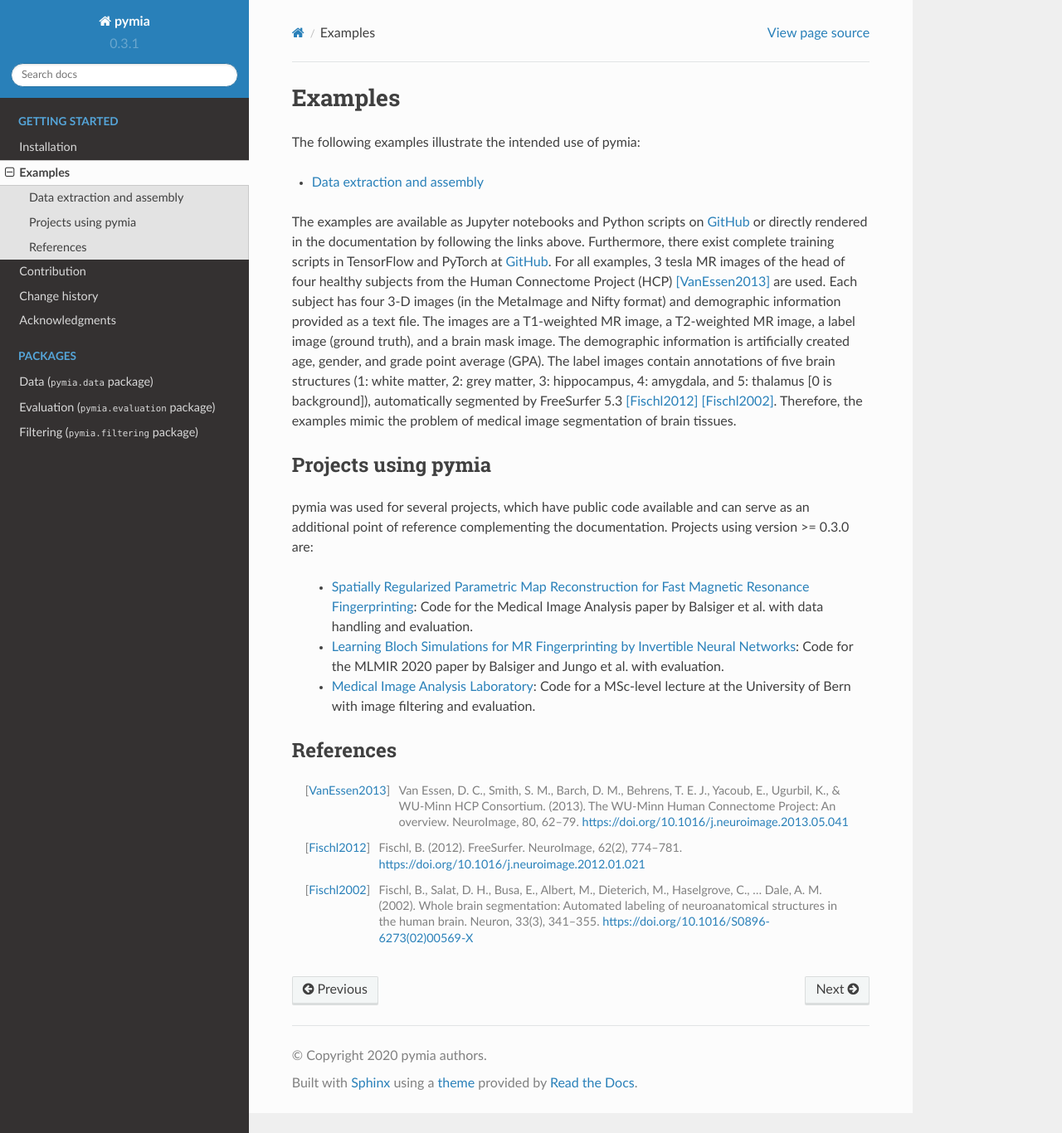
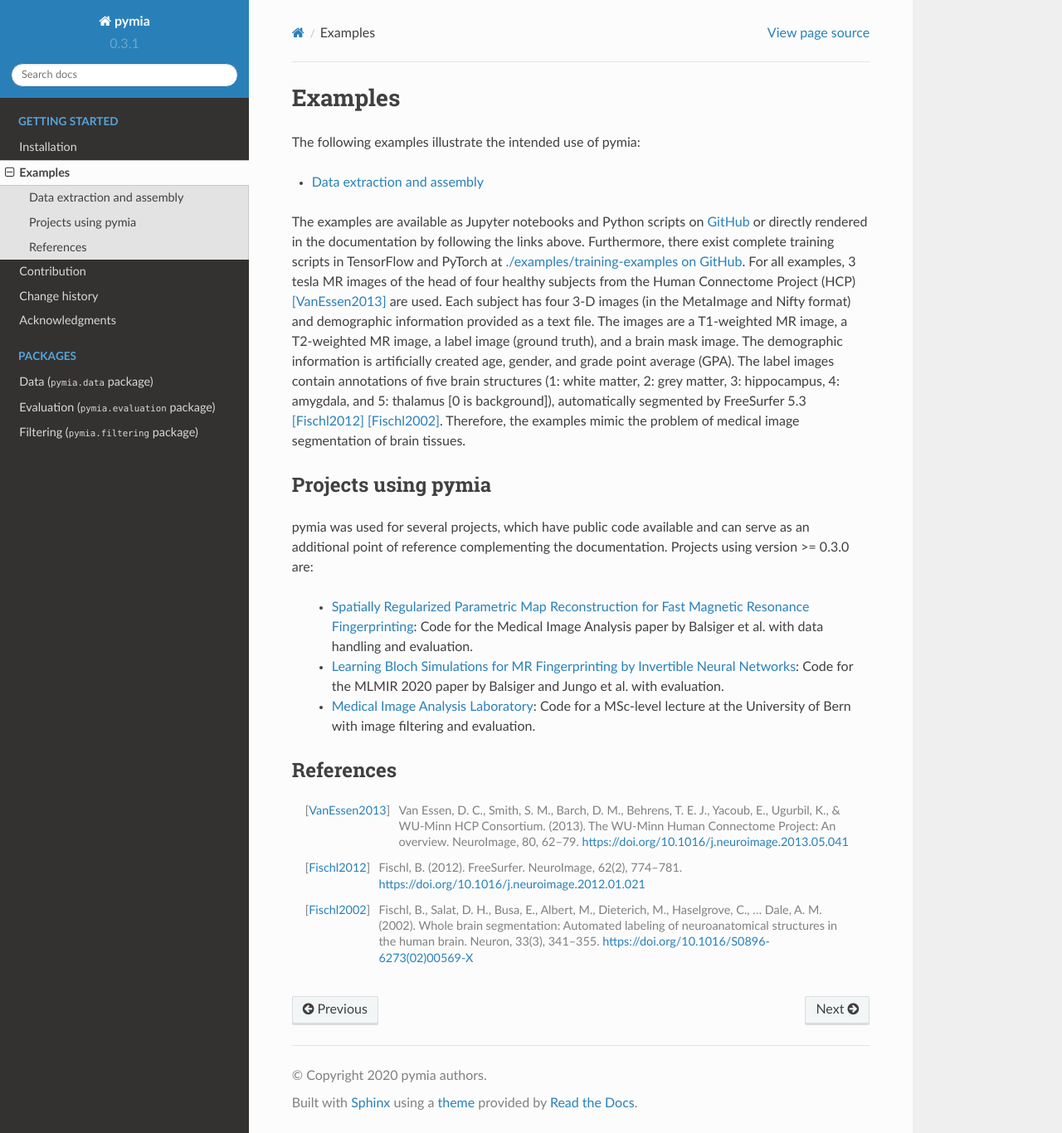
Before and after one commit to rundherum/pymia, a Sphinx documentation site: the page built from docs/examples.rst, in a window 1280 px wide and 1366 px high. Shown: the whole window at 83% size. Built offline with Sphinx 7.4.7 and the Read the Docs theme 2.0.0, drawn with Linux system fonts in a browser that asks for light colours; formulas are drawn with MathJax 3; pages that are not in the unit, such as notebooks, are missing from menus.

Commit message:
fix(examples): double definition of GitHub

```diff
--- a/docs/examples.rst
+++ b/docs/examples.rst
@@ -16,7 +16,7 @@ The following examples illustrate the intended use of pymia:
     examples.augmentation.basic
 
 The examples are available as Jupyter notebooks and Python scripts on `GitHub <https://github.com/rundherum/pymia/tree/master/examples/>`_ or directly rendered in the documentation by following the links above.
-Furthermore, there exist complete training scripts in TensorFlow and PyTorch at `GitHub <https://github.com/rundherum/pymia/tree/master/examples/training-examples>`_.
+Furthermore, there exist complete training scripts in TensorFlow and PyTorch at `./examples/training-examples on GitHub <https://github.com/rundherum/pymia/tree/master/examples/training-examples>`_.
 For all examples, 3 tesla MR images of the head of four healthy subjects from the Human Connectome Project (HCP) [VanEssen2013]_ are used.
 Each subject has four 3-D images (in the MetaImage and Nifty format) and demographic information provided as a text file.
 The images are a T1-weighted MR image, a T2-weighted MR image, a label image (ground truth), and a brain mask image.
```
